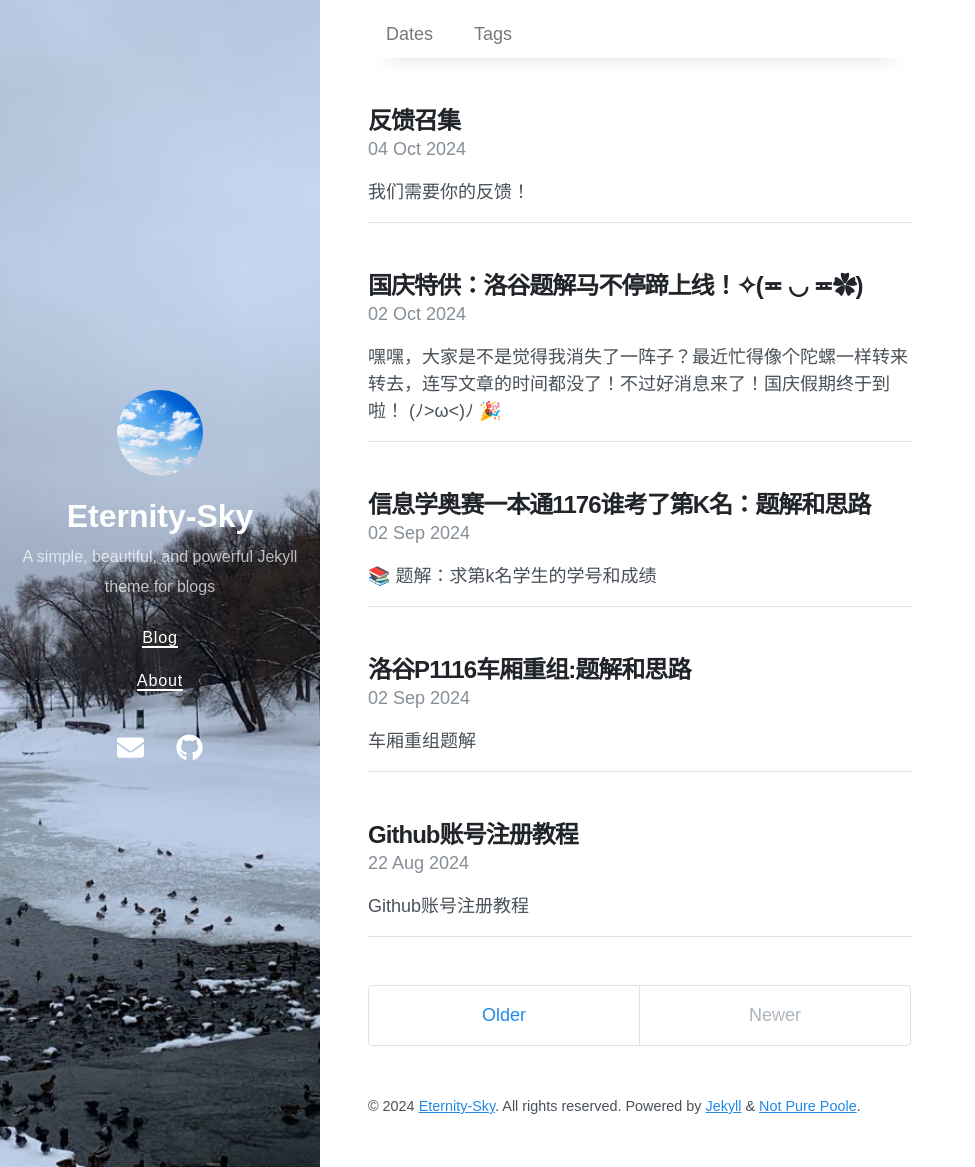
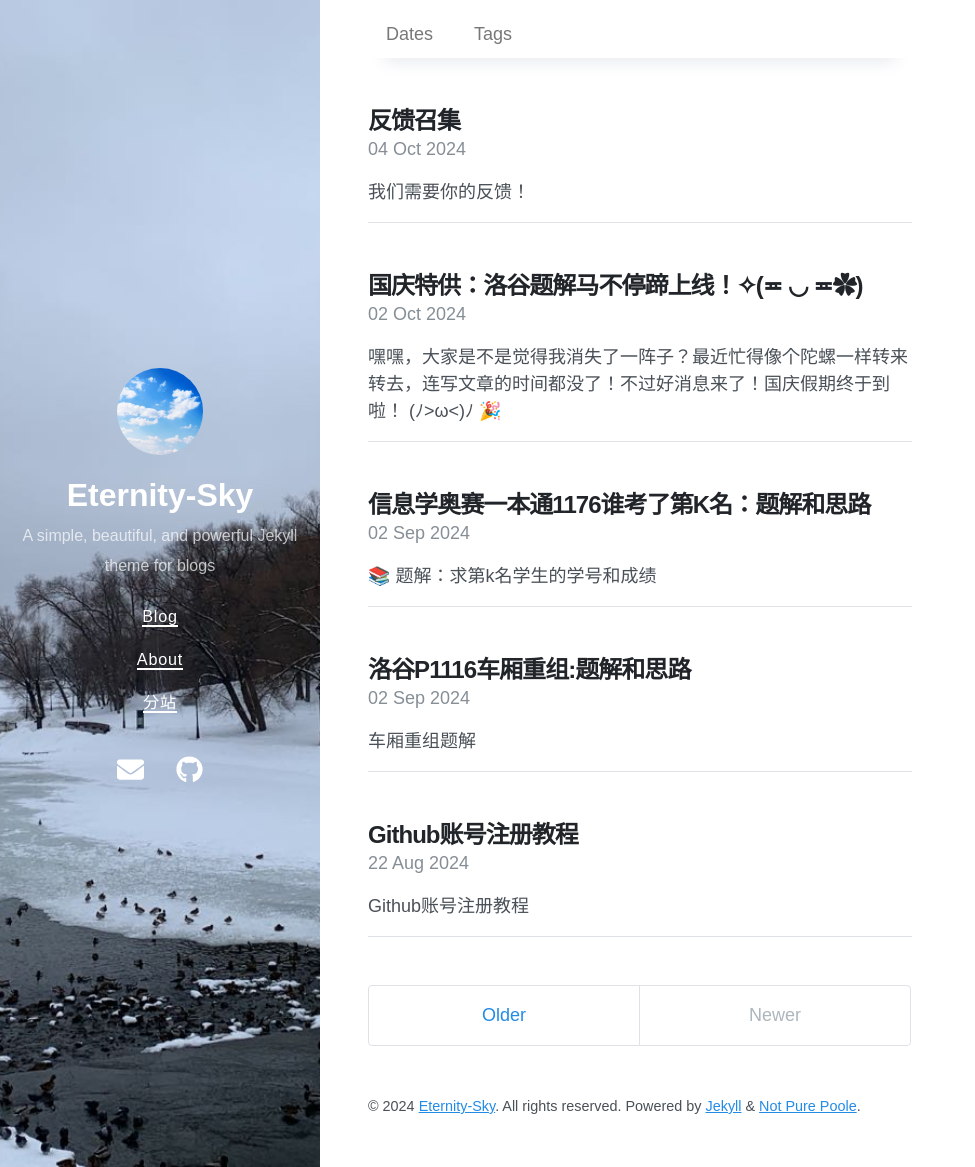
Before and after one commit to Eternity-Sky/Eternity-Sky.github.io, a Jekyll site: the page built from index.html, in a window 1280 px wide and 1167 px high. Shown: the whole window, without its empty margins (0-975 px from the left). Built offline with Jekyll 4.4.1, drawn with Linux system fonts in a browser that asks for light colours; nearby versions of some CDN libraries; the list of posts is cut into pages by our own code; comment, search, counter and statistics services are not loaded.

Commit message:
Update navigation.yml

```diff
--- a/_data/navigation.yml
+++ b/_data/navigation.yml
@@ -2,3 +2,5 @@
   url: /
 - title: About
   url: /about/
+- title: 分站
+  url: /fenzhan/
```
